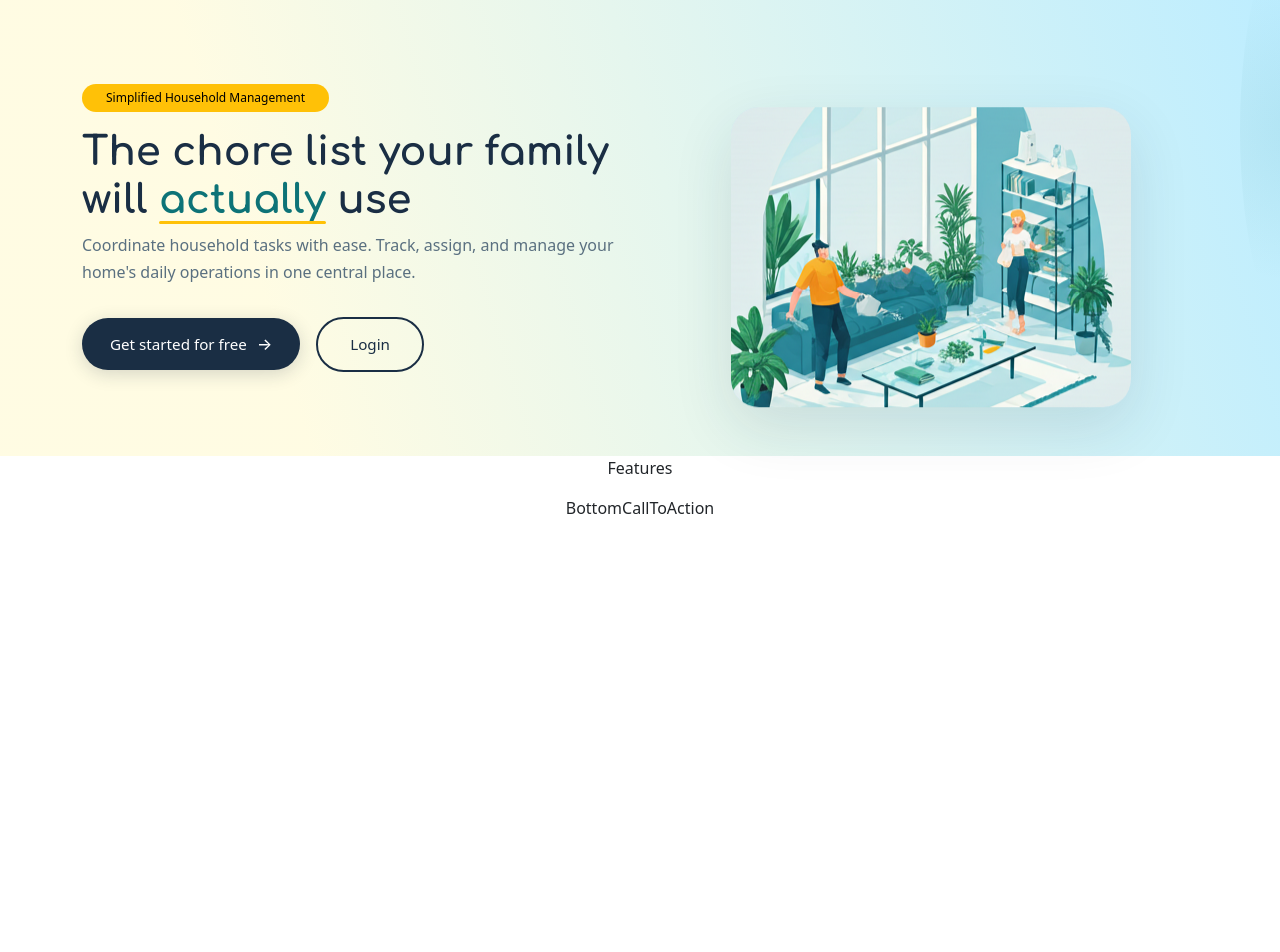
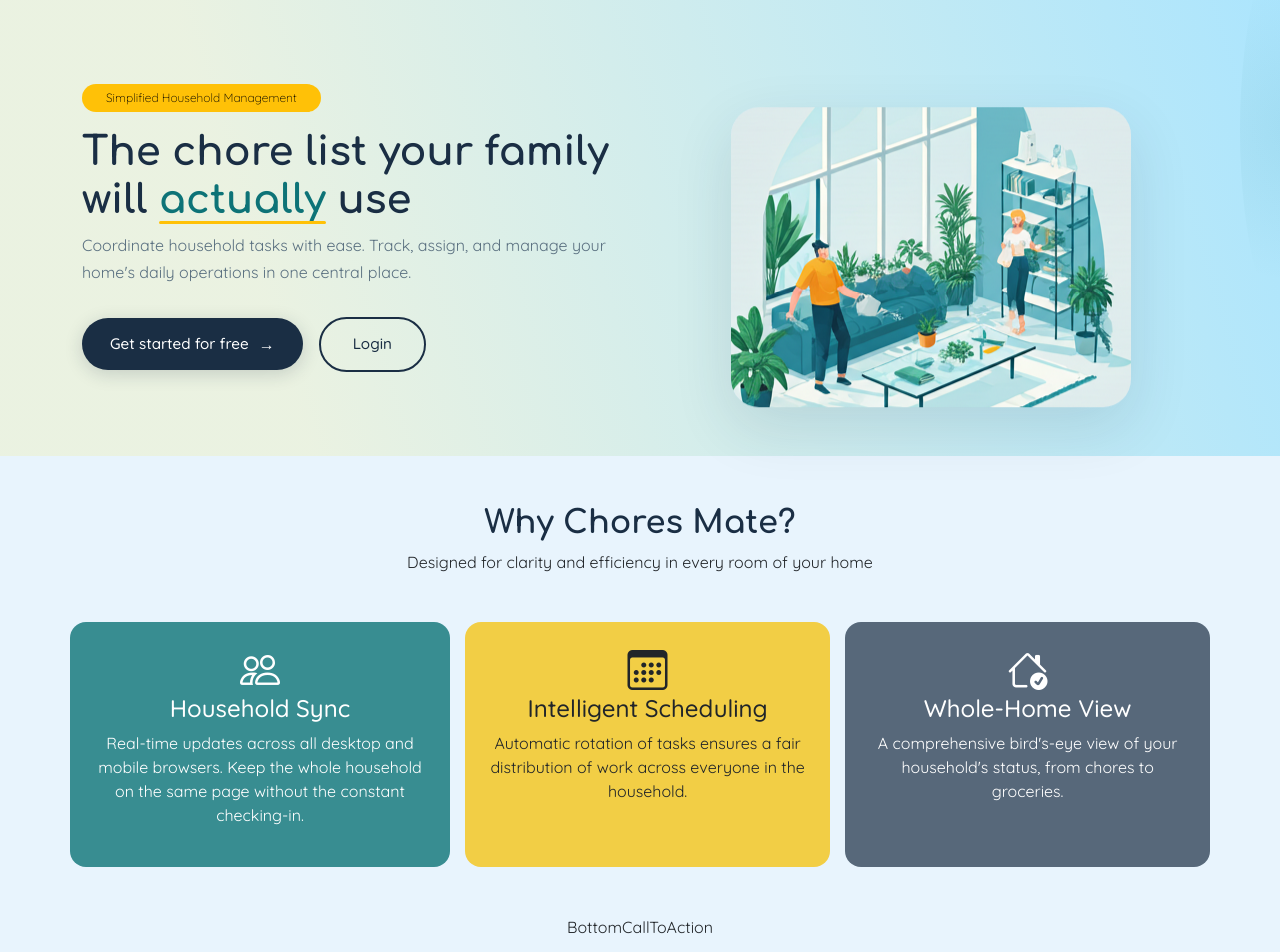
Before and after one commit to elenavolpato/FE-houseHoldChores, a React (Vite) app: page / in a window 1280 px wide. Shown: the top 952 px of the page. Before the commit the page ends 800 px from the top, so only its background shows below. Built offline with nearby package versions, Linux system fonts and the light colour scheme.

Commit message:
finishes layout of features component

```diff
--- a/index.html
+++ b/index.html
@@ -8,10 +8,21 @@
     <link rel="preconnect" href="https://fonts.googleapis.com" />
     <link rel="preconnect" href="https://fonts.gstatic.com" crossorigin />
     <link href="https://fonts.googleapis.com/css2?family=Comfortaa:wght@300..700&family=Quicksand:wght@300..700&display=swap" rel="stylesheet" />
+    <link
+      href="https://cdn.jsdelivr.net/npm/bootstrap@5.3.8/dist/css/bootstrap.min.css"
+      rel="stylesheet"
+      integrity="sha384-sRIl4kxILFvY47J16cr9ZwB07vP4J8+LH7qKQnuqkuIAvNWLzeN8tE5YBujZqJLB"
+      crossorigin="anonymous"
+    />
     <title>Chores Mate</title>
   </head>
   <body class="bg-background text-on-background font-body-md min-h-screen flex flex-col overflow-x-hidden">
     <div id="root"></div>
     <script type="module" src="/src/main.jsx"></script>
+    <script
+      src="https://cdn.jsdelivr.net/npm/bootstrap@5.3.8/dist/js/bootstrap.bundle.min.js"
+      integrity="sha384-FKyoEForCGlyvwx9Hj09JcYn3nv7wiPVlz7YYwJrWVcXK/BmnVDxM+D2scQbITxI"
+      crossorigin="anonymous"
+    ></script>
   </body>
 </html>
--- a/package.json
+++ b/package.json
@@ -12,6 +12,7 @@
   "dependencies": {
     "@reduxjs/toolkit": "^2.12.0",
     "bootstrap": "^5.3.8",
+    "bootstrap-icons": "^1.13.1",
     "react": "^19.2.6",
     "react-bootstrap": "^2.10.10",
     "react-dom": "^19.2.6",
--- a/src/components/Features.jsx
+++ b/src/components/Features.jsx
@@ -1,8 +1,33 @@
+import { Col, Container, Row } from "react-bootstrap"
+import "../css/features.css"
+
 function Features() {
   return (
-    <>
-      <p>Features</p>
-    </>
+    <section>
+      <Container className="my-5 ">
+        <div className="mb-5">
+          <h2>Why Chores Mate? </h2>
+          <p>Designed for clarity and efficiency in every room of your home</p>
+        </div>
+        <Row className="d-flex justify-content-between ">
+          <Col md={12} lg={4} className="feature-card  rounded-4 p-4 ">
+            <i className="bi bi-people h1"></i>
+            <h4>Household Sync</h4>
+            <p>Real-time updates across all desktop and mobile browsers. Keep the whole household on the same page without the constant checking-in.</p>
+          </Col>
+          <Col md={12} lg={3} className="feature-card rounded-4 p-4 ">
+            <i className="bi bi-calendar3 h1 color--teal"></i>
+            <h4>Intelligent Scheduling</h4>
+            <p>Automatic rotation of tasks ensures a fair distribution of work across everyone in the household.</p>
+          </Col>
+          <Col md={12} lg={3} className="feature-card b rounded-4 p-4">
+            <i className="bi bi-house-check h1 m-2"></i>
+            <h4>Whole-Home View</h4>
+            <p>A comprehensive bird's-eye view of your household's status, from chores to groceries.</p>
+          </Col>
+        </Row>
+      </Container>
+    </section>
   )
 }
 
--- a/src/components/Hero.jsx
+++ b/src/components/Hero.jsx
@@ -1,7 +1,9 @@
 import { Badge, Col, Container, Row } from "react-bootstrap"
 import { useState } from "react"
+import "../css/hero.css"
 
 function Hero() {
+  // eslint-disable-next-line no-unused-vars
   const [hovered, setHovered] = useState(false)
 
   return (
--- /dev/null
+++ b/src/css/features.css
@@ -0,0 +1,21 @@
+@import "../index.css";
+
+h2 {
+  color: var(--navy);
+}
+
+.feature-card {
+  min-width: 32%;
+}
+.feature-card:first-child {
+  background-color: color-mix(in srgb, var(--teal) 80%, transparent);
+  color: var(--card-bg);
+}
+.feature-card:nth-child(2) {
+  background-color: color-mix(in srgb, var(--gold) 80%, transparent);
+}
+
+.feature-card:nth-child(3) {
+  background-color: color-mix(in srgb, var(--navy) 70%, transparent);
+  color: var(--card-bg);
+}
--- /dev/null
+++ b/src/css/hero.css
@@ -0,0 +1,140 @@
+.hero-section {
+  background: #ffe100;
+  background: linear-gradient(73deg, rgba(255, 225, 0, 0.11) 22%, rgba(0, 186, 255, 0.26) 100%);
+  text-align: left;
+}
+
+.hero-section::before {
+  content: "";
+  position: absolute;
+  top: -80px;
+  right: -80px;
+  height: 420px;
+  background: radial-gradient(circle, rgba(13, 115, 119, 0.08) 0%, transparent 70%);
+  border-radius: 50%;
+  pointer-events: none;
+  width: 120px;
+}
+
+.badge-pill {
+  font-weight: 500;
+}
+
+.hero-title {
+  font-weight: 800;
+  color: var(--navy);
+}
+
+.hero-title .underline-accent {
+  color: var(--teal);
+  position: relative;
+  display: inline-block;
+}
+
+.hero-title .underline-accent::after {
+  content: "";
+  position: absolute;
+  left: 0;
+  bottom: 0;
+  width: 100%;
+  height: 3px;
+  background: #ffc107;
+  border-radius: 2px;
+  animation: drawLine 0.7s ease forwards 0.4s;
+  transform-origin: left;
+  transform: scaleX(0);
+}
+
+@keyframes drawLine {
+  to {
+    transform: scaleX(1);
+  }
+}
+
+.hero-subtitle {
+  color: #5a7080;
+  font-size: 1rem;
+  line-height: 1.65;
+  margin-bottom: 2rem;
+}
+
+.visual-wrapper {
+  position: relative;
+  display: flex;
+  justify-content: center;
+  align-items: flex-end;
+  min-height: 360px;
+}
+
+.scene-card {
+  background: linear-gradient(145deg, #c8e6f5 0%, #b0d8ef 100%);
+  border-radius: 28px;
+  width: 100%;
+  max-width: 400px;
+  min-height: 300px;
+  position: relative;
+  overflow: hidden;
+  display: flex;
+  align-items: flex-end;
+  justify-content: center;
+  box-shadow: 0 20px 60px rgba(26, 46, 68, 0.12);
+  animation: floatCard 5s ease-in-out infinite;
+}
+
+@keyframes floatCard {
+  0%,
+  100% {
+    transform: translateY(0);
+  }
+  50% {
+    transform: translateY(-10px);
+  }
+}
+
+.scene-illustration {
+  width: 100%;
+  height: 100%;
+  position: absolute;
+  inset: 0;
+  display: flex;
+  align-items: center;
+  justify-content: center;
+}
+
+@keyframes slideUp {
+  to {
+    opacity: 1;
+    transform: translateY(0);
+  }
+}
+
+.hero-content {
+  animation: fadeInLeft 0.7s ease forwards;
+}
+
+@keyframes fadeInLeft {
+  from {
+    opacity: 0;
+    transform: translateX(-24px);
+  }
+  to {
+    opacity: 1;
+    transform: translateX(0);
+  }
+}
+
+.hero-visual {
+  animation: fadeInRight 0.7s ease forwards 0.15s;
+  opacity: 0;
+}
+
+@keyframes fadeInRight {
+  from {
+    opacity: 0;
+    transform: translateX(24px);
+  }
+  to {
+    opacity: 1;
+    transform: translateX(0);
+  }
+}
--- a/src/index.css
+++ b/src/index.css
@@ -1,6 +1,7 @@
 body {
   font-family: "Quicksand", sans-serif;
   font-optical-sizing: auto;
+  background-color: #e8f4fd;
 }
 :root {
   --navy: #1a2e44;
@@ -15,66 +16,6 @@ h3 {
   font-family: "Comfortaa", sans-serif;
   font-optical-sizing: auto;
   font-weight: 700;
-}
-
-.hero-section {
-  background: #ffe100;
-  background: linear-gradient(73deg, rgba(255, 225, 0, 0.11) 22%, rgba(0, 186, 255, 0.26) 100%);
-  text-align: left;
-}
-
-.hero-section::before {
-  content: "";
-  position: absolute;
-  top: -80px;
-  right: -80px;
-  height: 420px;
-  background: radial-gradient(circle, rgba(13, 115, 119, 0.08) 0%, transparent 70%);
-  border-radius: 50%;
-  pointer-events: none;
-  width: 120px;
-}
-
-.badge-pill {
-  font-weight: 500;
-}
-
-.hero-title {
-  font-weight: 800;
-  color: var(--navy);
-}
-
-.hero-title .underline-accent {
-  color: var(--teal);
-  position: relative;
-  display: inline-block;
-}
-
-.hero-title .underline-accent::after {
-  content: "";
-  position: absolute;
-  left: 0;
-  bottom: 0;
-  width: 100%;
-  height: 3px;
-  background: #ffc107;
-  border-radius: 2px;
-  animation: drawLine 0.7s ease forwards 0.4s;
-  transform-origin: left;
-  transform: scaleX(0);
-}
-
-@keyframes drawLine {
-  to {
-    transform: scaleX(1);
-  }
-}
-
-.hero-subtitle {
-  color: #5a7080;
-  font-size: 1rem;
-  line-height: 1.65;
-  margin-bottom: 2rem;
 }
 
 .btn-primary-custom {
@@ -127,135 +68,3 @@ h3 {
   color: #fff;
   transform: translateY(-2px);
 }
-
-.visual-wrapper {
-  position: relative;
-  display: flex;
-  justify-content: center;
-  align-items: flex-end;
-  min-height: 360px;
-}
-
-.scene-card {
-  background: linear-gradient(145deg, #c8e6f5 0%, #b0d8ef 100%);
-  border-radius: 28px;
-  width: 100%;
-  max-width: 400px;
-  min-height: 300px;
-  position: relative;
-  overflow: hidden;
-  display: flex;
-  align-items: flex-end;
-  justify-content: center;
-  box-shadow: 0 20px 60px rgba(26, 46, 68, 0.12);
-  animation: floatCard 5s ease-in-out infinite;
-}
-
-@keyframes floatCard {
-  0%,
-  100% {
-    transform: translateY(0);
-  }
-  50% {
-    transform: translateY(-10px);
-  }
-}
-
-.scene-illustration {
-  width: 100%;
-  height: 100%;
-  position: absolute;
-  inset: 0;
-  display: flex;
-  align-items: center;
-  justify-content: center;
-}
-
-/* SVG Room Illustration */
-.room-svg {
-  width: 100%;
-  height: 280px;
-}
-
-.notification-card {
-  position: absolute;
-  bottom: -16px;
-  left: -20px;
-  background: #fff;
-  border-radius: 14px;
-  padding: 12px 16px;
-  box-shadow: 0 8px 30px rgba(26, 46, 68, 0.14);
-  display: flex;
-  align-items: center;
-  gap: 10px;
-  min-width: 210px;
-  animation: slideUp 0.6s cubic-bezier(0.22, 1, 0.36, 1) forwards 0.3s;
-  opacity: 0;
-  transform: translateY(16px);
-}
-
-@keyframes slideUp {
-  to {
-    opacity: 1;
-    transform: translateY(0);
-  }
-}
-
-.notification-icon {
-  width: 38px;
-  height: 38px;
-  background: linear-gradient(135deg, #0d7377, #14a0a5);
-  border-radius: 10px;
-  display: flex;
-  align-items: center;
-  justify-content: center;
-  flex-shrink: 0;
-  color: white;
-  font-size: 1rem;
-}
-
-.notification-title {
-  font-weight: 600;
-  font-size: 0.8rem;
-  color: var(--navy);
-  margin: 0;
-  line-height: 1.2;
-}
-
-.notification-sub {
-  font-size: 0.72rem;
-  color: #8a9baa;
-  margin: 0;
-  line-height: 1.3;
-}
-
-.hero-content {
-  animation: fadeInLeft 0.7s ease forwards;
-}
-
-@keyframes fadeInLeft {
-  from {
-    opacity: 0;
-    transform: translateX(-24px);
-  }
-  to {
-    opacity: 1;
-    transform: translateX(0);
-  }
-}
-
-.hero-visual {
-  animation: fadeInRight 0.7s ease forwards 0.15s;
-  opacity: 0;
-}
-
-@keyframes fadeInRight {
-  from {
-    opacity: 0;
-    transform: translateX(24px);
-  }
-  to {
-    opacity: 1;
-    transform: translateX(0);
-  }
-}
--- a/src/main.jsx
+++ b/src/main.jsx
@@ -4,6 +4,7 @@ import { store } from "./store"
 import "./index.css"
 import "bootstrap/dist/css/bootstrap.min.css"
 import App from "./App.jsx"
+import "bootstrap-icons/font/bootstrap-icons.css"
 
 createRoot(document.getElementById("root")).render(
   <Provider store={store}>
```
Also changed, not shown: 1 other file (tests, documents, lock files or other folders).
